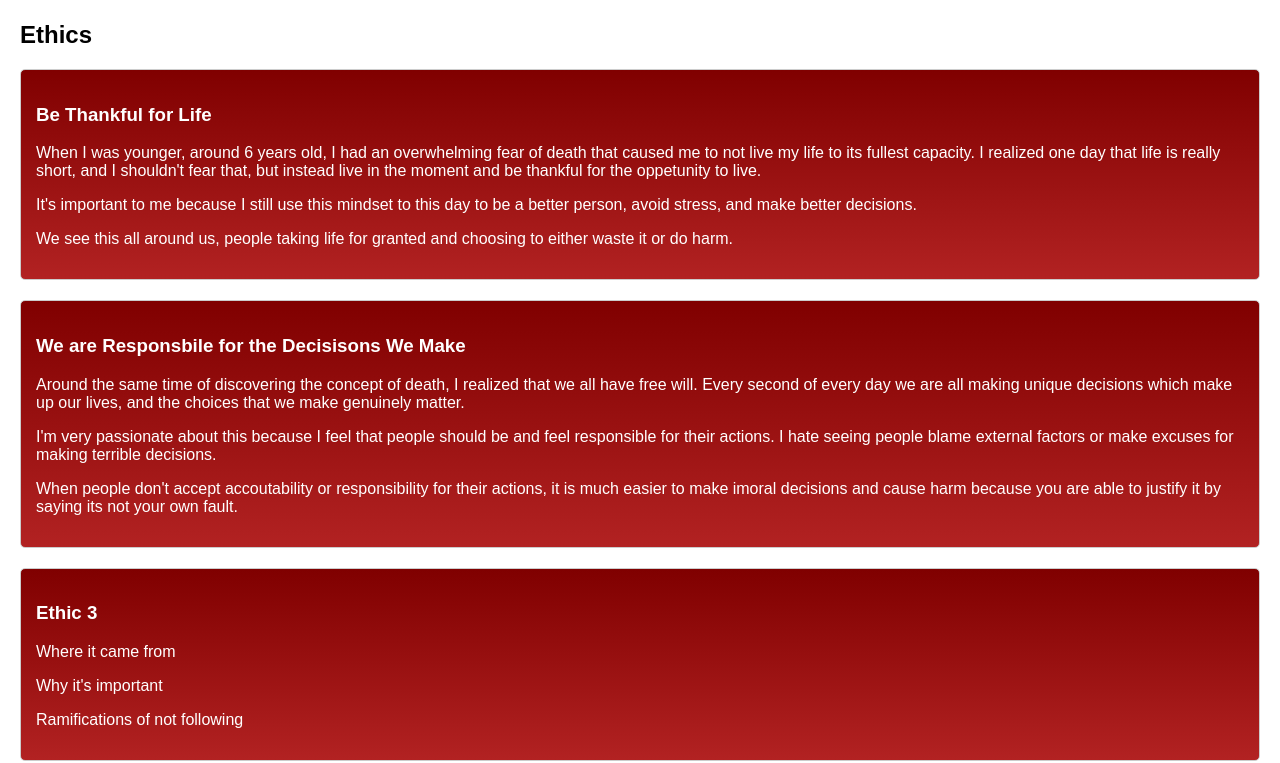
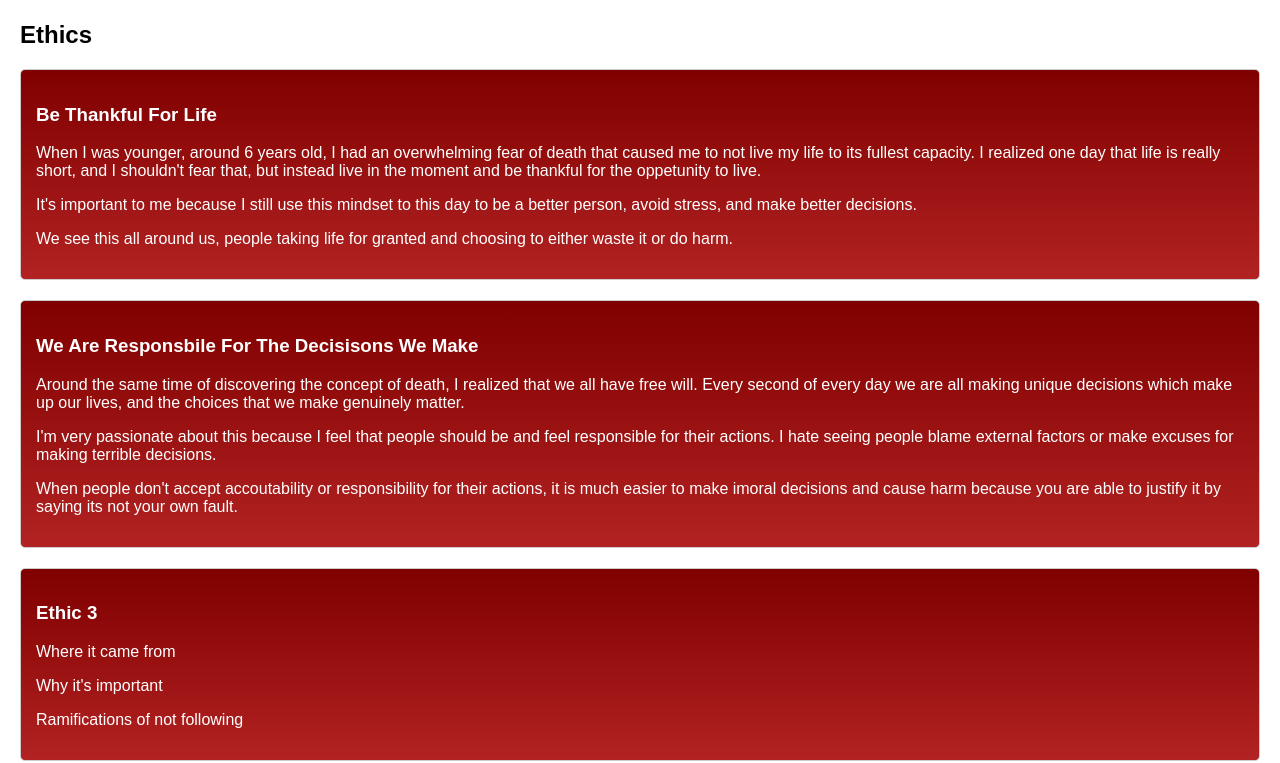
Before and after one commit to dustink5678/ITEC101Ethics, a plain HTML site: page index.html in a window 1280 px wide. Shown: the part 59-822 px from the top of the page. Drawn offline with Linux system fonts and the light colour scheme.

Commit message:
Update index.html

```diff
--- a/index.html
+++ b/index.html
@@ -29,14 +29,14 @@
     <h2>Ethics</h2>
 
     <div class="card">
-        <h3>Be Thankful for Life</h3>
+        <h3>Be Thankful For Life</h3>
         <p>When I was younger, around 6 years old, I had an overwhelming fear of death that caused me to not live my life to its fullest capacity. I realized one day that life is really short, and I shouldn't fear that, but
         instead live in the moment and be thankful for the oppetunity to live.</p>
         <p>It's important to me because I still use this mindset to this day to be a better person, avoid stress, and make better decisions.</p>
         <p>We see this all around us, people taking life for granted and choosing to either waste it or do harm.</p>
     </div>
     <div class="card">
-        <h3>We are Responsbile for the Decisisons We Make</h3>
+        <h3>We Are Responsbile For The Decisisons We Make</h3>
         <p>Around the same time of discovering the concept of death, I realized that we all have free will. Every second of every day we are all making unique decisions which make up our lives, and the choices that we
         make genuinely matter.</p>
         <p>I'm very passionate about this because I feel that people should be and feel responsible for their actions. I hate seeing people blame external factors or make excuses for making terrible decisions.</p>
```
